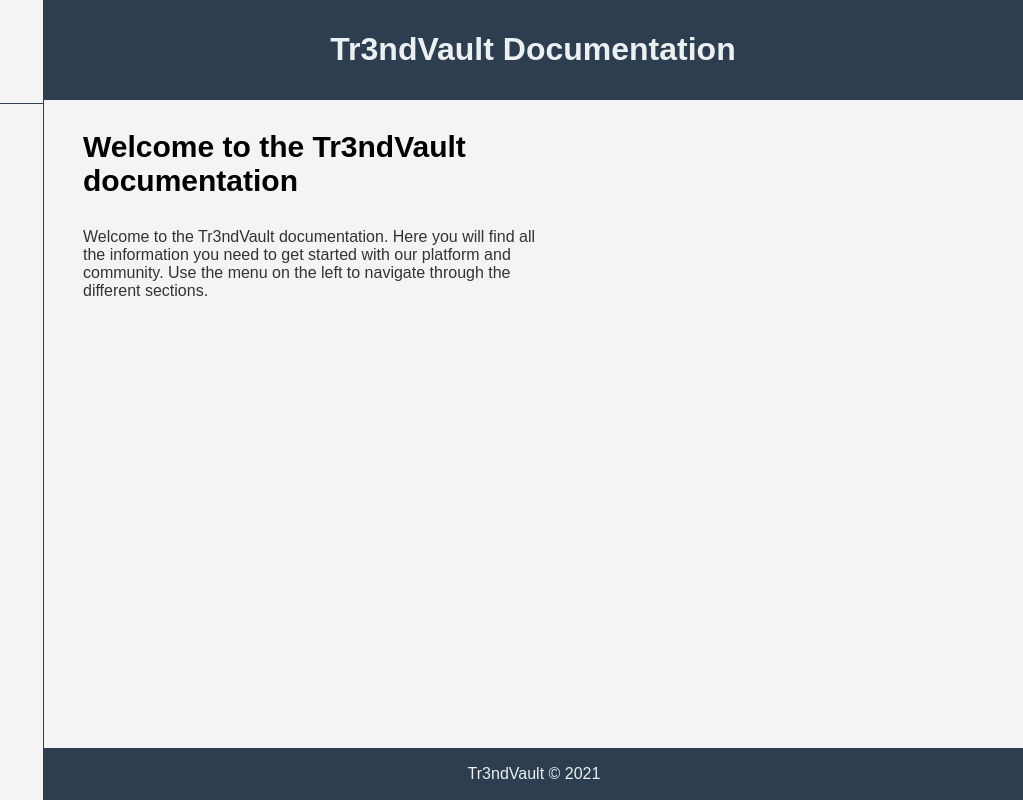
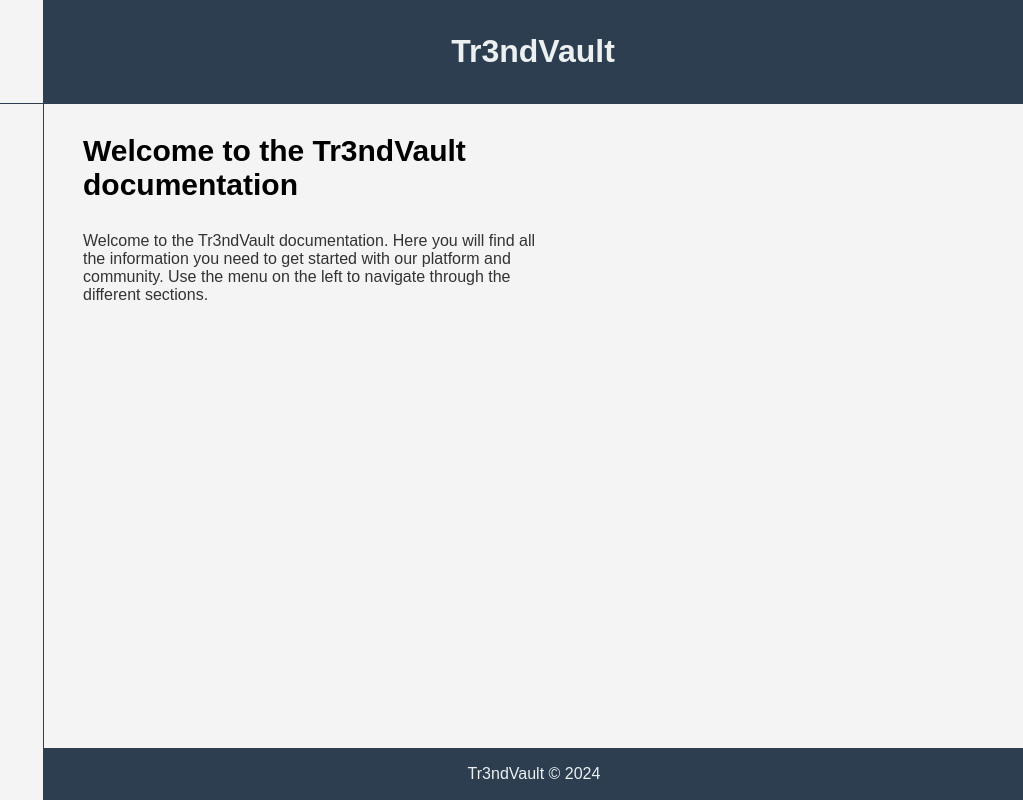
Before and after one commit to Tr3ndVault/WhitePaper, a plain HTML site: page index.html in a window 1280 px wide. Shown: the full height of the page, 257-1280 px from the left. Drawn offline with Linux system fonts and the light colour scheme.

Commit message:
Update index.html

```diff
--- a/index.html
+++ b/index.html
@@ -122,6 +122,13 @@
 			margin-left: 40px;
 		}
 
+		.main .head {
+			background-color: #2c3e50;
+			color: #ecf0f1;
+			padding: 12px;
+			text-align: center;
+		}
+
     </style>
 </head>
 <body>
@@ -146,10 +153,10 @@
 
 
         <div class="main">
+			<div class="head">
+					<h1>Tr3ndVault</h1>
+			</div>
 			<div class="content">
-				<header>
-					<h1>Tr3ndVault Documentation</h1>
-				</header>
 				<div class="body">
 					<div class="title">
 						<p>Welcome to the Tr3ndVault documentation</p>
@@ -161,7 +168,7 @@
 			</div>
 			<div class="footer">
 				<footer>
-					<p>Tr3ndVault &copy; 2021</p>
+					<p>Tr3ndVault &copy; 2024</p>
 				</footer>
 			</div>
         </div>
```
